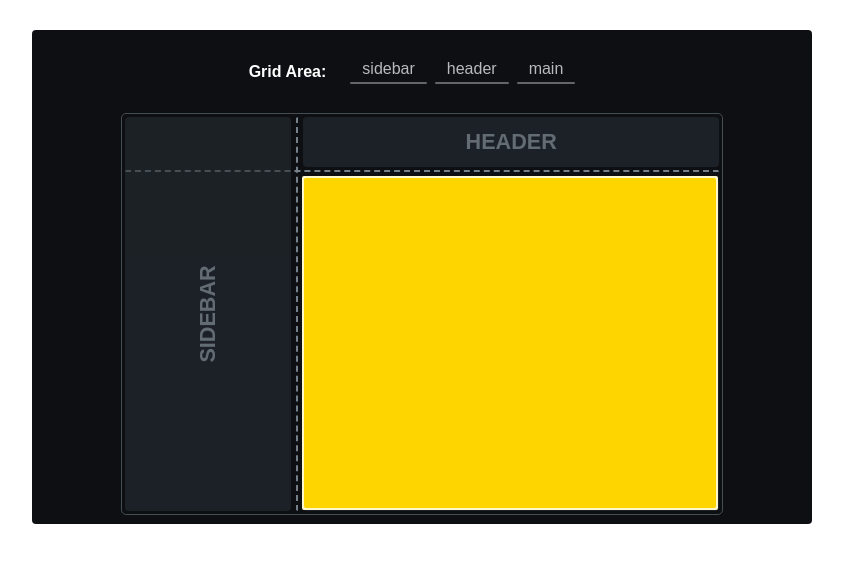
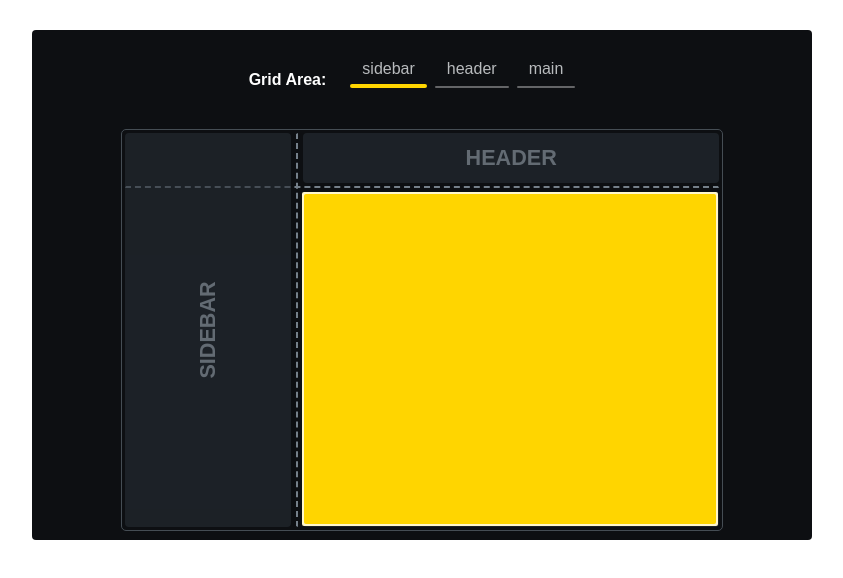
Before and after one commit to aliyuv/css-flex, a React (Vite) app: page /gridarea in a window 1280 px wide. Shown: the top 578 px of the page, without its empty margins (218-1061 px from the left). Built offline with nearby package versions, Linux system fonts and the light colour scheme; a web font is replaced by a local one.

Commit message:
完成 tabs高度变化动画样式

```diff
--- a/src/components/GridArea/GridArea.css
+++ b/src/components/GridArea/GridArea.css
@@ -17,14 +17,17 @@
 
 .ga-items{
   display: flex;
+  min-height: 60px;
   justify-content: center;
-  align-items: center;
+  align-items: flex-start;
   gap: 8px;
   padding: 0 20px;
 }
 
 .ga-box{
   width: 100%;
+  height: 100%;
+  position: relative;
   display: flex;
   justify-content: center;
   align-items: center;
@@ -58,8 +61,24 @@
   opacity: .4;
   filter: saturate(0%);
   border-radius: 2px;
+  transition: all 0.3s ease-in-out;
+  position: absolute; /* 将线条脱离文档流 */
+  bottom: 0;
 }
 
+.ga-bottomLine.active {
+  height: 4px;
+  background-color: #ffd500;
+  filter: saturate(100%);
+  opacity: 1;
+}
+
+.ga-bottomLine.inactive {
+  height: 2px;
+  background-color: rgb(227, 230, 232);
+  filter: saturate(0%);
+  opacity: 0.4;
+}
 
 .ga-contaniner{
   width: 800px;
--- a/src/components/GridArea/GridArea.tsx
+++ b/src/components/GridArea/GridArea.tsx
@@ -1,25 +1,25 @@
+import { useState } from 'react'
 import './GridArea.css'
 
 export default function GridArea() {
   const containerName = ['sidebar', 'header', 'main']
+  const [containerNamec, setContainerNamec] = useState('sidebar')
   return (
     <>
       <div className="ga-contaniner">
         <div className="ga-contaniner-box">
           <div className="ga-tabs">
             <div className="ga-dec">
-              <span>
-                Grid Area
-                <span>:</span>
-              </span>
+              <span>Grid Area</span>
+              <span>:</span>
             </div>
             <div className="ga-items">
               {
                 containerName.map((item, i) => {
                   return (
-                    <div className="ga-box" key={i}>
+                    <div className="ga-box" key={i} onClick={() => { setContainerNamec(item) }}>
                       <div className="ga-box-dec">{item}</div>
-                      <div className="ga-bottomLine"></div>
+                      <div className={`ga-bottomLine ${containerNamec === item ? 'active' : 'inactive'}`}></div>
                     </div>
                   )
                 })
```
